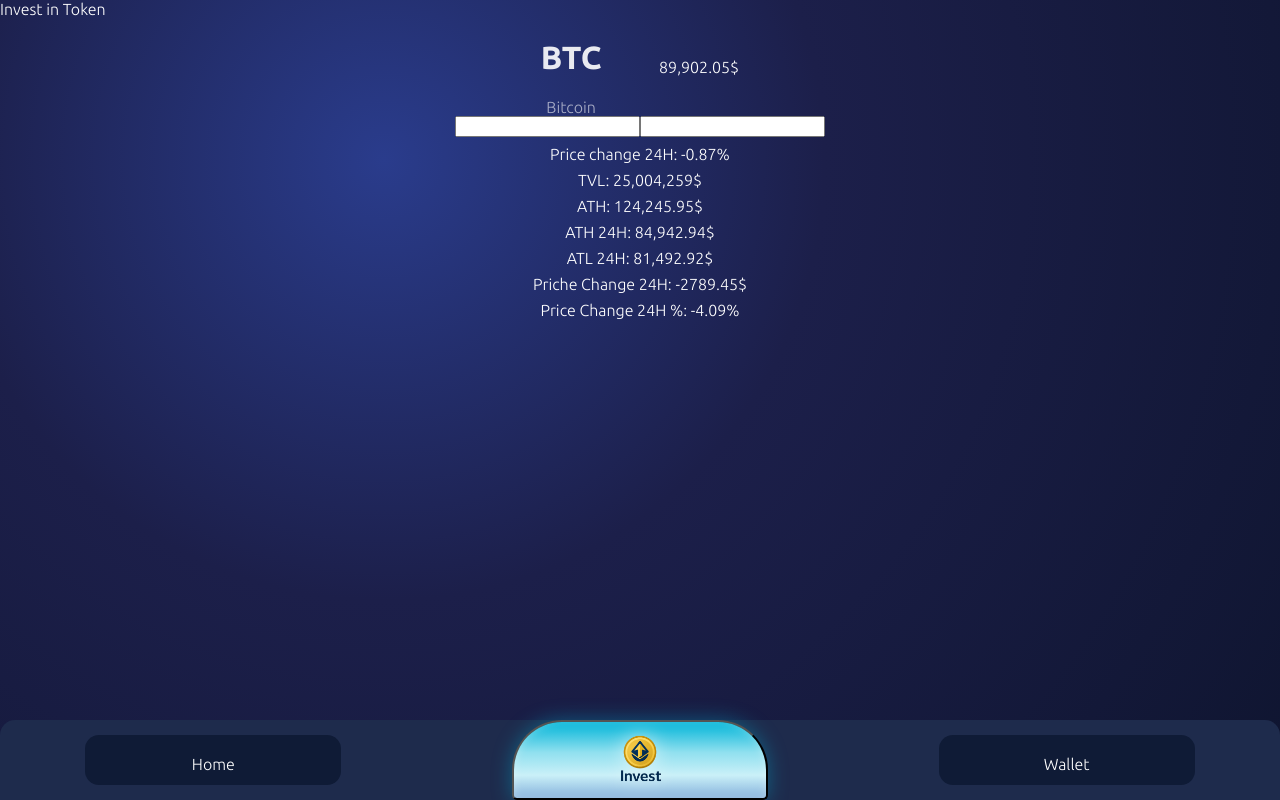
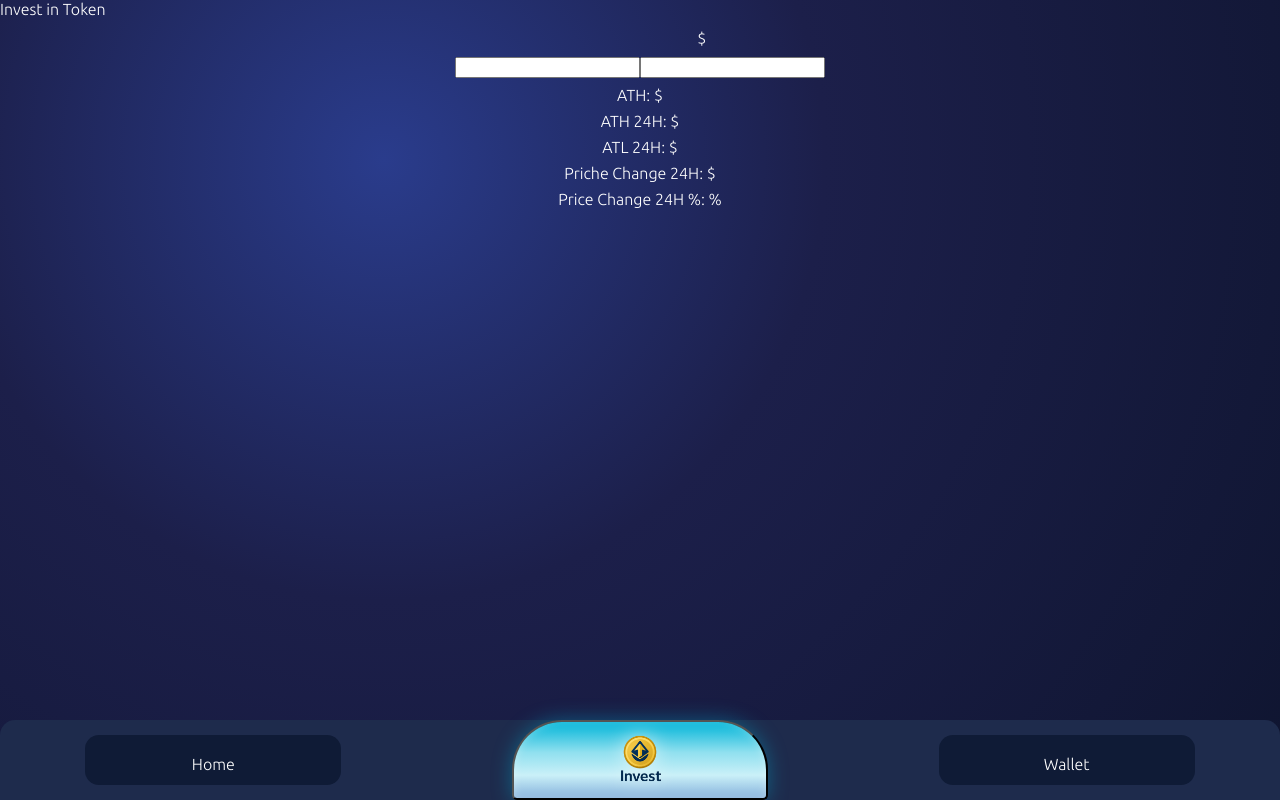
Before and after one commit to r1derPUSH/crypto-trail, a React (Vite) app: page /#/invest-unique-token in a window 1280 px wide. Built offline with nearby package versions, Linux system fonts and the light colour scheme.

Commit message:
Added functional to token-section

```diff
--- a/src/App.tsx
+++ b/src/App.tsx
@@ -1,5 +1,5 @@
 import { HashRouter, Routes, Route } from "react-router-dom";
-import { useState } from "react";
+import { useEffect, useState } from "react";
 import MainSection from "./components/MainSection/MainSection";
 import InvestPage from "./components/InvestPageSection/Invest/InvestPage";
 import "./components/MainSection/mainSection.css";
@@ -11,7 +11,9 @@ import InvestToken from "./components/InvestTokenSection/InvestCurrentTokenSecti
 
 function App() {
   const [tokenInfo, setTokenInfo] = useState([]);
-  console.log(tokenInfo);
+  useEffect(() => {
+    console.log(tokenInfo);
+  });
 
   return (
     <HashRouter>
@@ -25,7 +27,10 @@ function App() {
         <Route path="/help-page-section" element={<HelpPageSection />} />
         <Route path="/login-page-section" element={<LoginSection />} />
         <Route path="/wallet-section" element={<Overview />} />
-        <Route path="/invest-unique-token" element={<InvestToken />} />
+        <Route
+          path="/invest-unique-token"
+          element={<InvestToken tokenInfo={tokenInfo} />}
+        />
       </Routes>
     </HashRouter>
   );
--- a/src/components/InvestPageSection/Invest/CoinHolder/CoinHolder.tsx
+++ b/src/components/InvestPageSection/Invest/CoinHolder/CoinHolder.tsx
@@ -5,15 +5,38 @@ type CoinHolder = {
   shortName: string;
   price: number;
   image: string;
+  name: string;
+  priceChange24H: number;
+  price_change_24H_in_percentage: number;
+  ath: number;
+  ath_today: number;
+  atl_today: number;
 };
 
-function CoinHolder({ shortName, price, image, setTokenInfo }: CoinHolder) {
+function CoinHolder({
+  name,
+  priceChange24H,
+  price_change_24H_in_percentage,
+  ath,
+  ath_today,
+  atl_today,
+  shortName,
+  price,
+  image,
+  setTokenInfo,
+}: CoinHolder) {
   const navigate = useNavigate();
   const handleNavigate = () => {
     setTokenInfo({
-      shortName: shortName,
-      price: price,
-      image: image,
+      name,
+      priceChange24H,
+      price_change_24H_in_percentage,
+      ath,
+      ath_today,
+      atl_today,
+      shortName,
+      price,
+      image,
     });
     navigate("/invest-unique-token");
   };
--- a/src/components/InvestTokenSection/InvestCurrentTokenSectionPage/InvestToken.tsx
+++ b/src/components/InvestTokenSection/InvestCurrentTokenSectionPage/InvestToken.tsx
@@ -1,7 +1,7 @@
 import "./InvestToken.css";
 import Footer from "../../MainSection/Footer/Footer";
 
-function InvestToken() {
+function InvestToken({ tokenInfo }: { tokenInfo: any }) {
   return (
     <div>
       <span>Invest in Token</span>
@@ -9,11 +9,12 @@ function InvestToken() {
       <div className="token-invest-container">
         <div className="header">
           <div className="first-flex-header">
-            <h1 className="token-symbol-h1">BTC</h1>
-            <span className="token-name-span">Bitcoin</span>
+            <img src={tokenInfo.image} alt={tokenInfo.name} />
+            <h1 className="token-symbol-h1">{tokenInfo.symbol}</h1>
+            <span className="token-name-span">{tokenInfo.name}</span>
           </div>
           <div className="second-flex-header">
-            <span>89,902.05$</span>
+            <span>{tokenInfo.price}$</span>
           </div>
         </div>
         <div className="invest-token-functional">
@@ -21,13 +22,13 @@ function InvestToken() {
           <input type="text" className="recive-token" />
         </div>
         <div className="other-token-info">
-          <span>Price change 24H: -0.87%</span>
-          <span>TVL: 25,004,259$</span>
-          <span>ATH: 124,245.95$</span>
-          <span>ATH 24H: 84,942.94$</span>
-          <span>ATL 24H: 81,492.92$</span>
-          <span>Priche Change 24H: -2789.45$</span>
-          <span>Price Change 24H %: -4.09%</span>
+          <span>ATH: {tokenInfo.ath}$ </span>
+          <span>ATH 24H: {tokenInfo.ath_today}$ </span>
+          <span>ATL 24H: {tokenInfo.atl_today}$ </span>
+          <span>Priche Change 24H: {tokenInfo.price_change_24h}$ </span>
+          <span>
+            Price Change 24H %: {tokenInfo.price_change_24H_in_percentage}%
+          </span>
         </div>
       </div>
 
```
